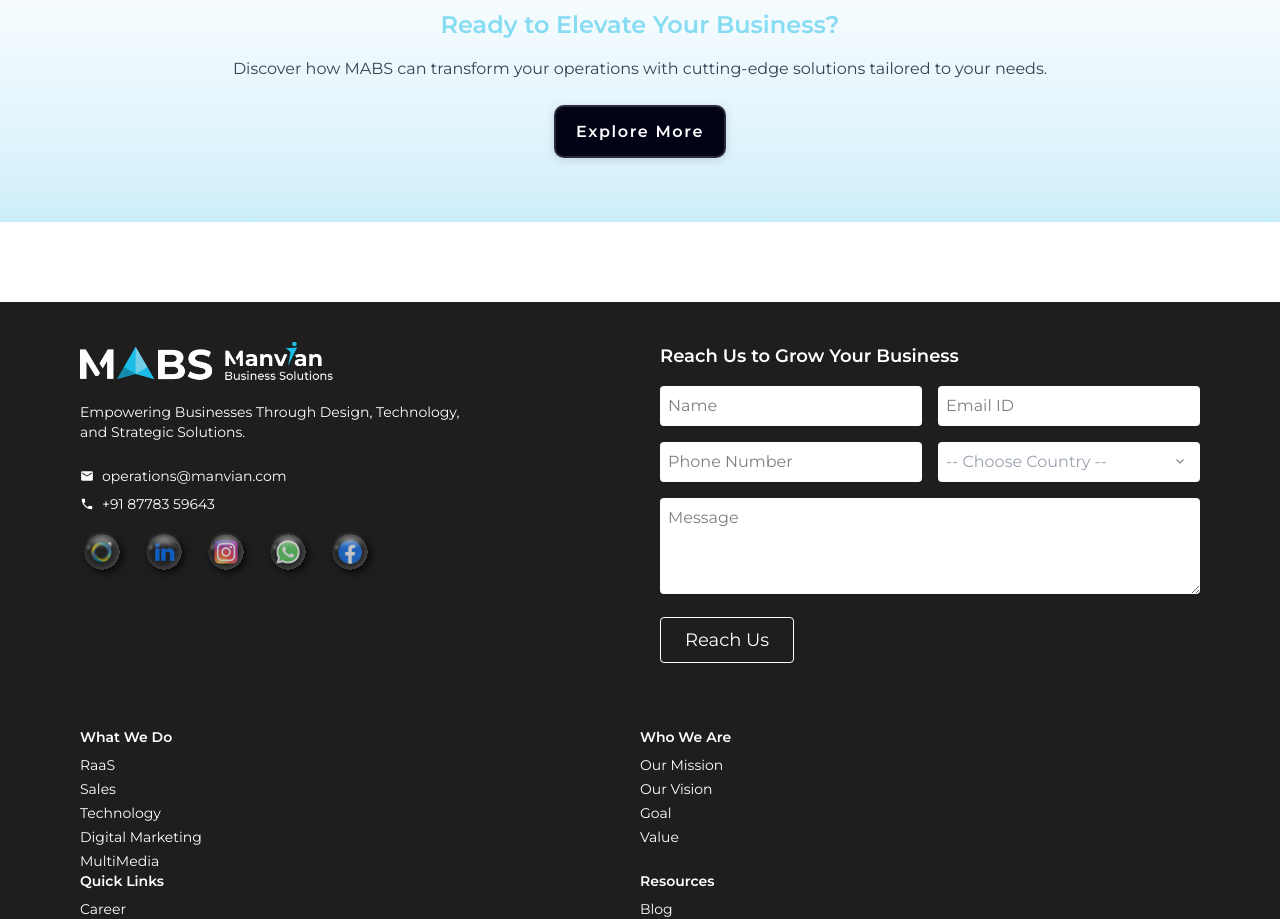
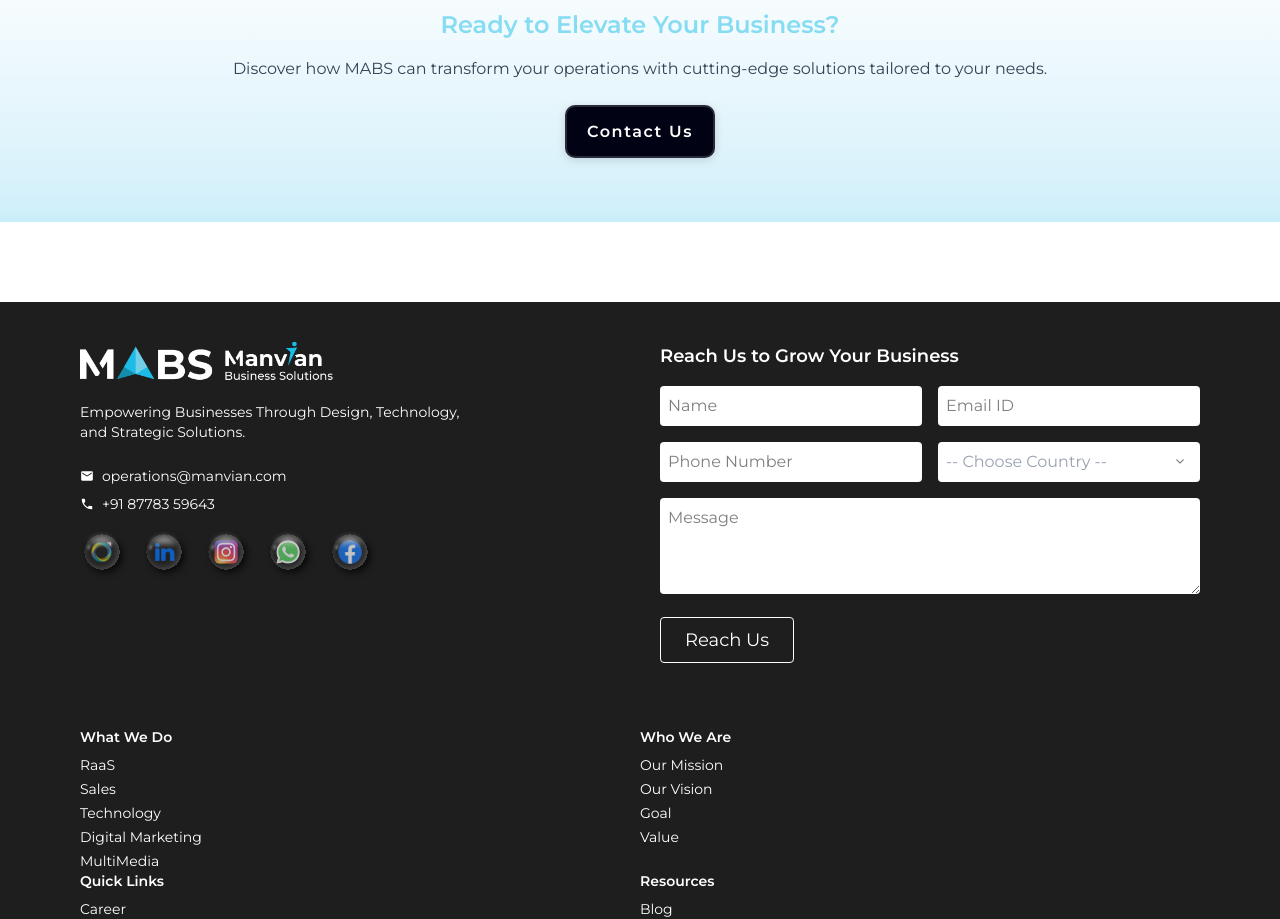
Before and after one commit to Asolinmaso/MaBS, a React (Vite) app: page /insights in a window 1280 px wide. Shown: the part 4520-5439 px from the top of the page. Built offline with nearby package versions, Linux system fonts and the light colour scheme.

Commit message:
Update CallToAction.jsx

```diff
--- a/src/Components/Insights/CallToAction.jsx
+++ b/src/Components/Insights/CallToAction.jsx
@@ -8,7 +8,7 @@ const CallToAction = () => {
     Discover how MABS can transform your operations with cutting-edge solutions tailored to your needs.
   </p>
   <div style={{ display: 'flex', alignItems: 'center', justifyContent: 'center', gap: '12px', marginTop: '20px' }}>
-            <button className="ui-btn"><span>Explore More</span></button>
+            <button className="ui-btn"><span>Contact Us</span></button>
          </div>
 </div>
 
```
